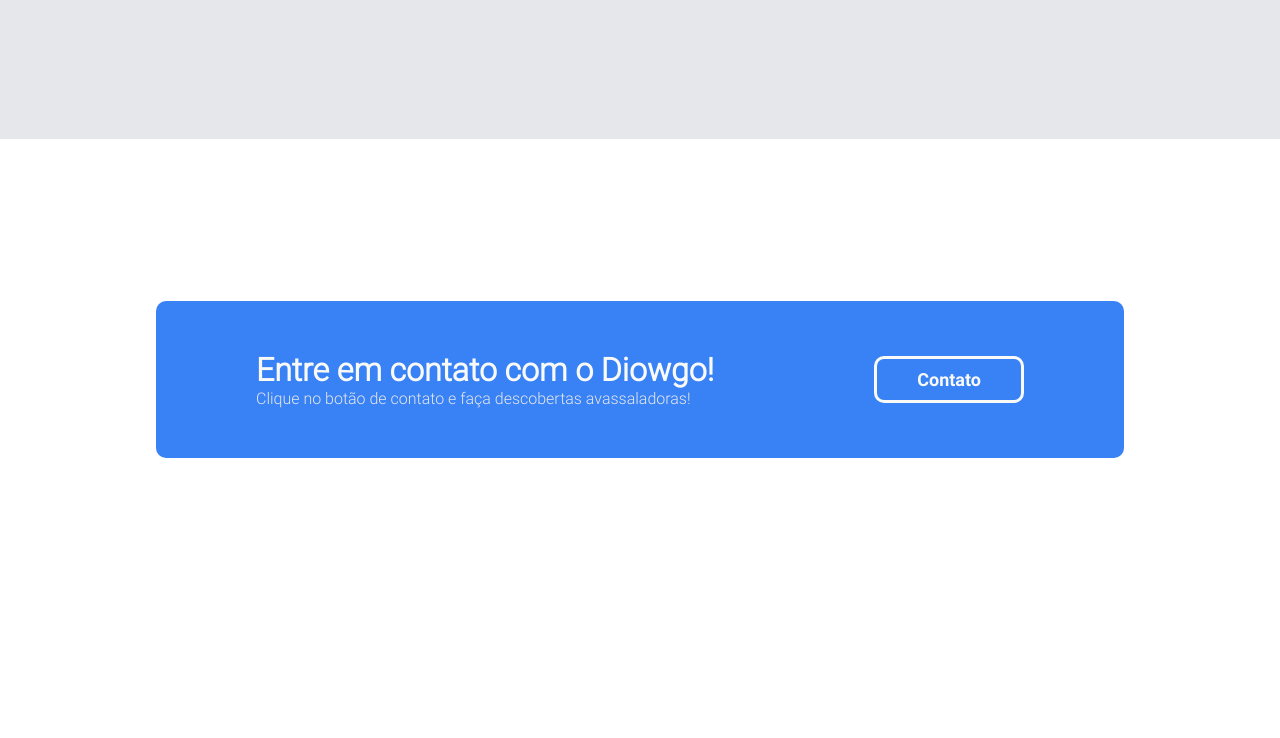
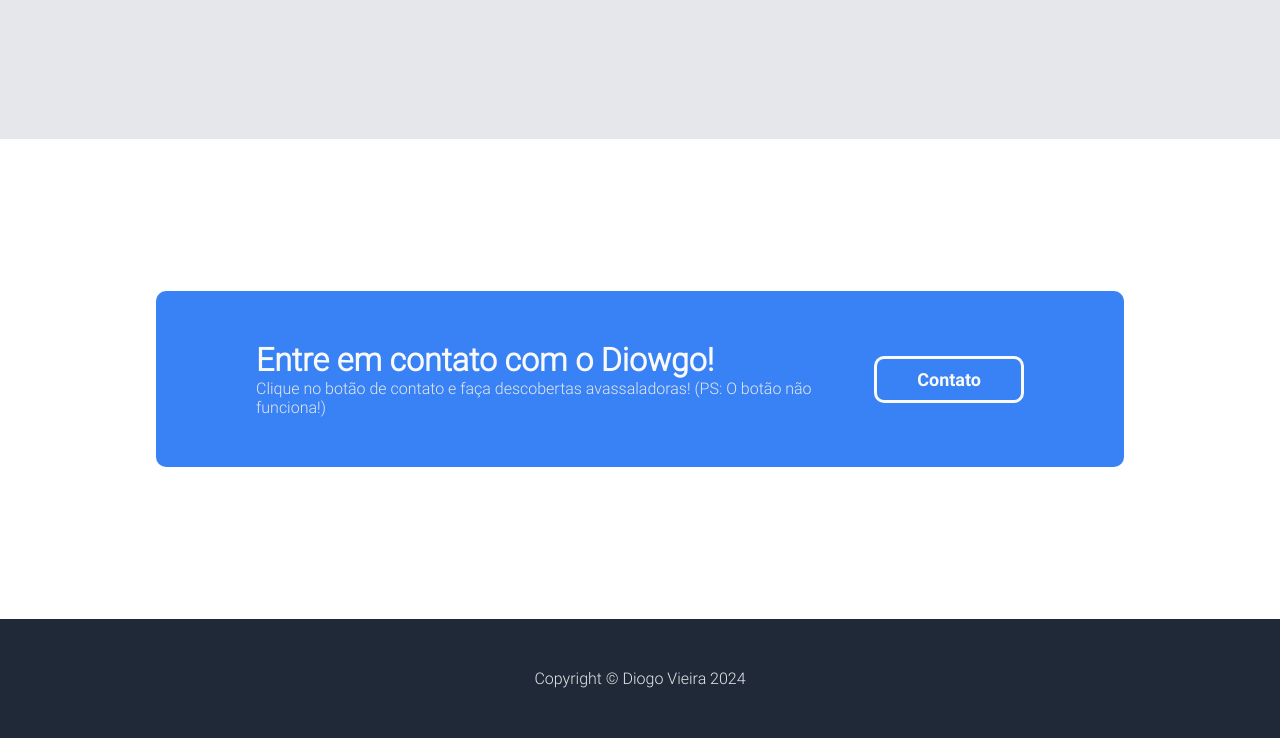
Before and after one commit to Diowgo/TOD-landingpage, a plain HTML site: page index.html in a window 1280 px wide. Shown: the part 1301-2039 px from the top of the page. Before the commit the page ends 1920 px from the top, so only its background shows below. Drawn offline with Linux system fonts and the light colour scheme.

Commit message:
Adding footer

```diff
--- a/index.html
+++ b/index.html
@@ -64,7 +64,7 @@
                 <div class="call-card">
                     <div class="column-1">
                         <h1>Entre em contato com o Diowgo!</h1>
-                        <p>Clique no botão de contato e faça descobertas avassaladoras!</p>
+                        <p>Clique no botão de contato e faça descobertas avassaladoras! (PS: O botão não funciona!)</p>
                     </div>
                     <div class="column-2">
                         <button>Contato</button>
@@ -72,5 +72,8 @@
                 </div>
             </div>
         </div>
+        <footer>
+            <p>Copyright &copy; Diogo Vieira 2024</p>
+        </footer>
     </body>
 </html>
--- a/style.css
+++ b/style.css
@@ -213,3 +213,12 @@ button:hover {
     border: 3px #F9FAF8 solid;
     padding: 10px 40px;
 }
+
+footer {
+    display: flex;
+    align-items: center;
+    justify-content: center;
+    background-color: #1F2937;
+    color: #E5E7EB;
+    padding: 50px 0;
+}
```
